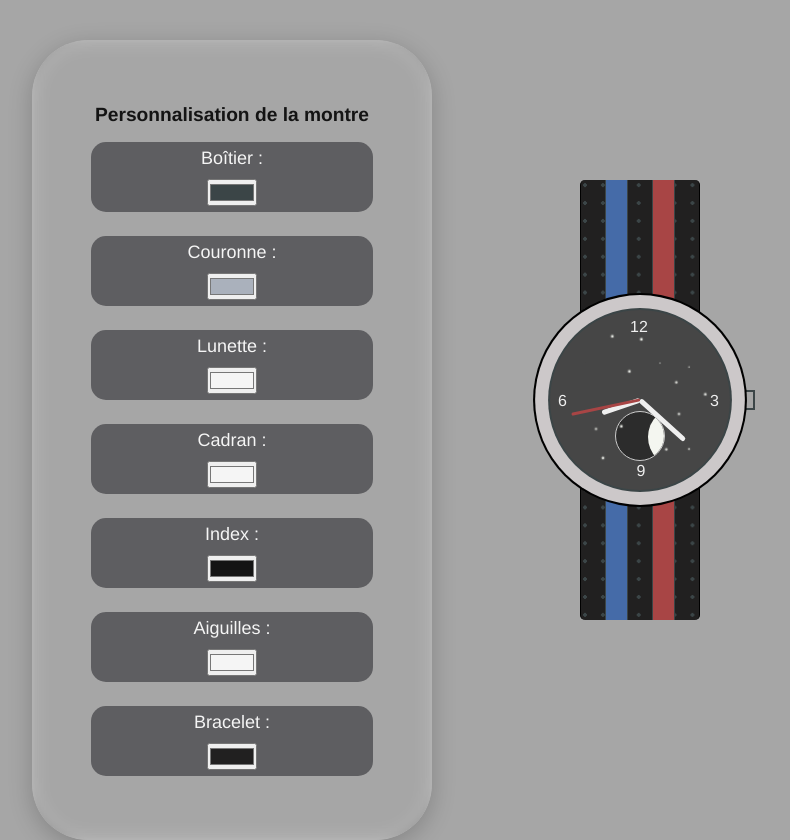
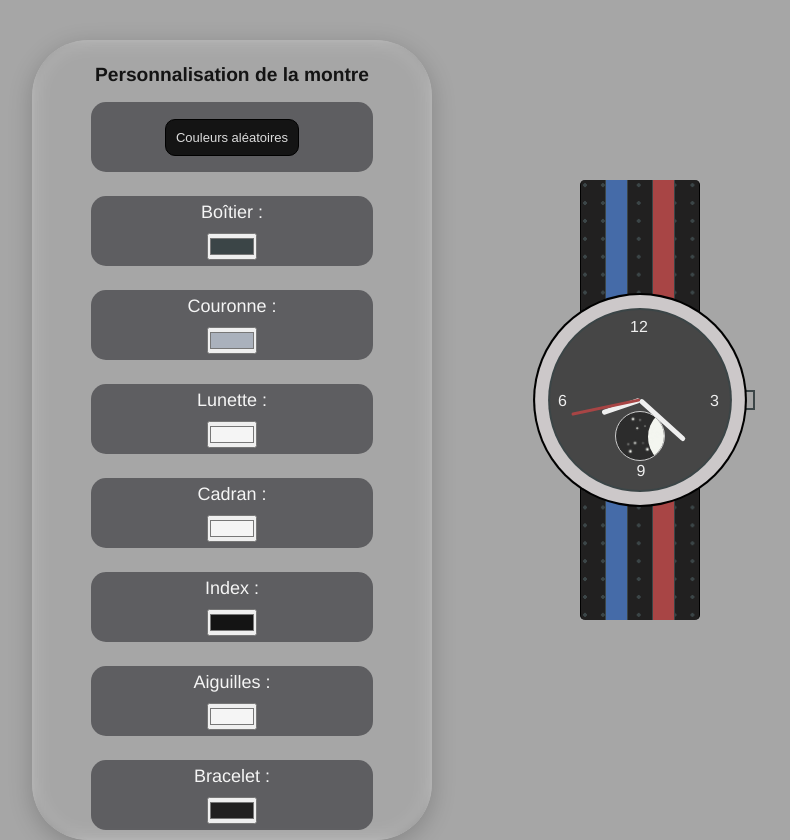
Before and after one commit to YoanMln/Watch-Configurator, a website: page index.html in a window 1280 px wide. Shown: the whole page, without its empty margins (0-790 px from the left). Drawn offline with nearby package versions, Linux system fonts and the light colour scheme; files that its build step writes are made by us from their sources.

Commit message:
Update stars display

```diff
--- a/index.html
+++ b/index.html
@@ -18,7 +18,7 @@
           <div class="neuf">9</div>
         </div>
         <div class="moon-phase">
-          <div class="hemisphere"></div>
+          <div class="hemisphere" id="stars"></div>
           <div class="hemisphere"></div>
         </div>
         <div class="hour hand" id="hour"></div>
@@ -30,7 +30,9 @@
       <div class="configurator">
         <fieldset>
           <legend>Personnalisation de la montre</legend>
-
+          <div class="config">
+            <button class="random-btn" id="random-button">Couleurs aléatoires</button>
+          </div>
           <div class="config">
             <label for="case-color">Boîtier :</label>
             <input type="color" id="case-color" value="#3b4547" />
--- a/sass/pages/_stars.scss
+++ b/sass/pages/_stars.scss
@@ -1,11 +1,12 @@
-.stars {
-  position: fixed;
-  top: 0;
-  left: 0;
+#stars {
+  position: absolute !important;
   width: 100%;
   height: 100%;
   pointer-events: none;
-  z-index: -1;
+  z-index: 2;
+  display: block !important;
+  top: 0;
+  left: 0;
 }
 
 .star {
@@ -15,8 +16,8 @@
   background-color: #f4f6f0;
   border-radius: 50%;
   opacity: 0;
-  animation: twinkle 10s infinite;
-  z-index: 0;
+  animation: twinkle 6s infinite;
+  z-index: 1;
   pointer-events: none;
   transform: translate(-50%, -50%);
   box-shadow: 0 0 2px rgba(244, 246, 240, 0.5);
--- a/script/stars.js
+++ b/script/stars.js
@@ -1,5 +1,5 @@
 function createStars() {
-  const starsContainer = document.getElementById("watch");
+  const starsContainer = document.getElementById("stars");
   const numberOfStars = 15;
   const minDistance = 10;
   const positions = [];
```
